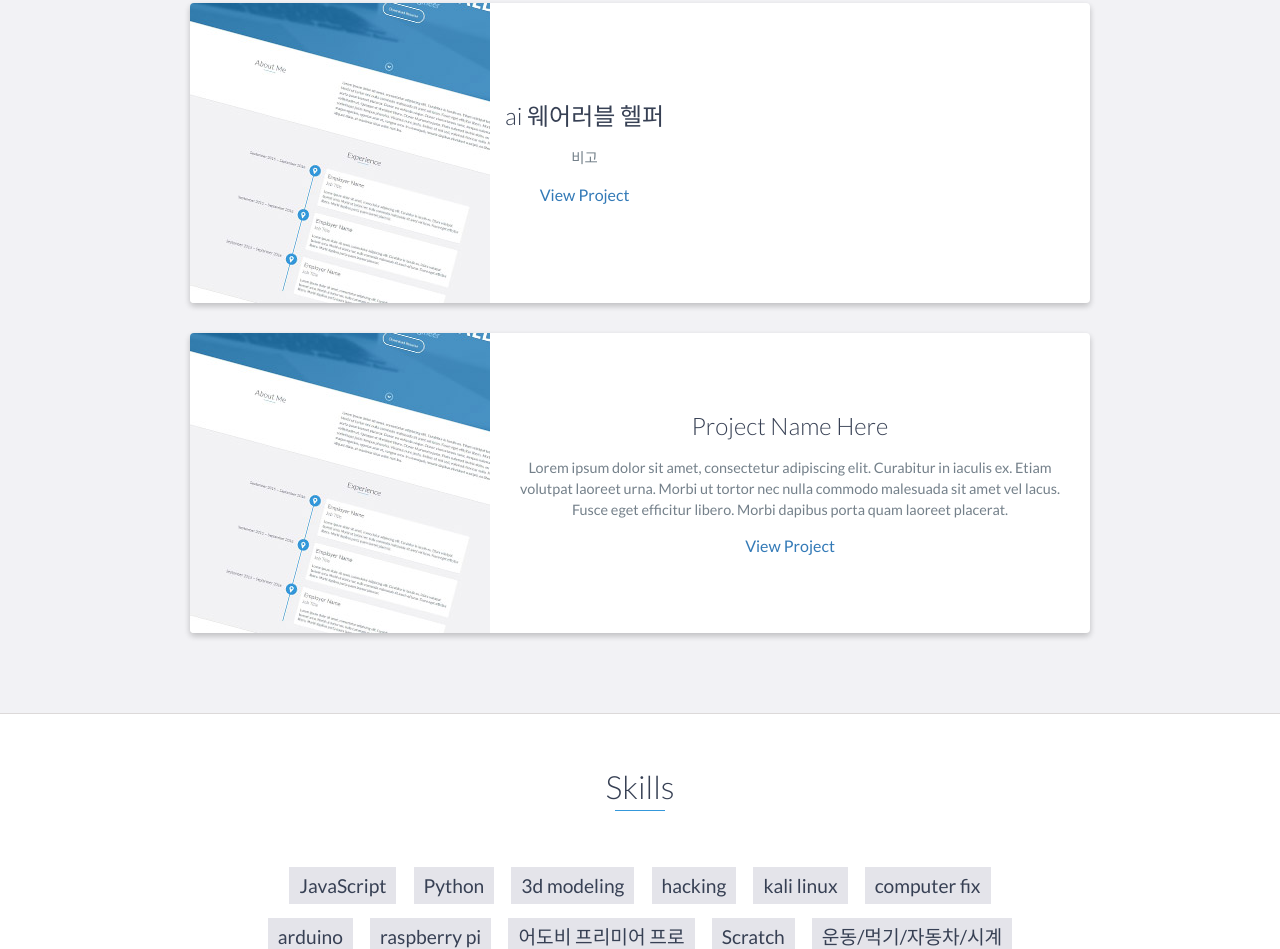
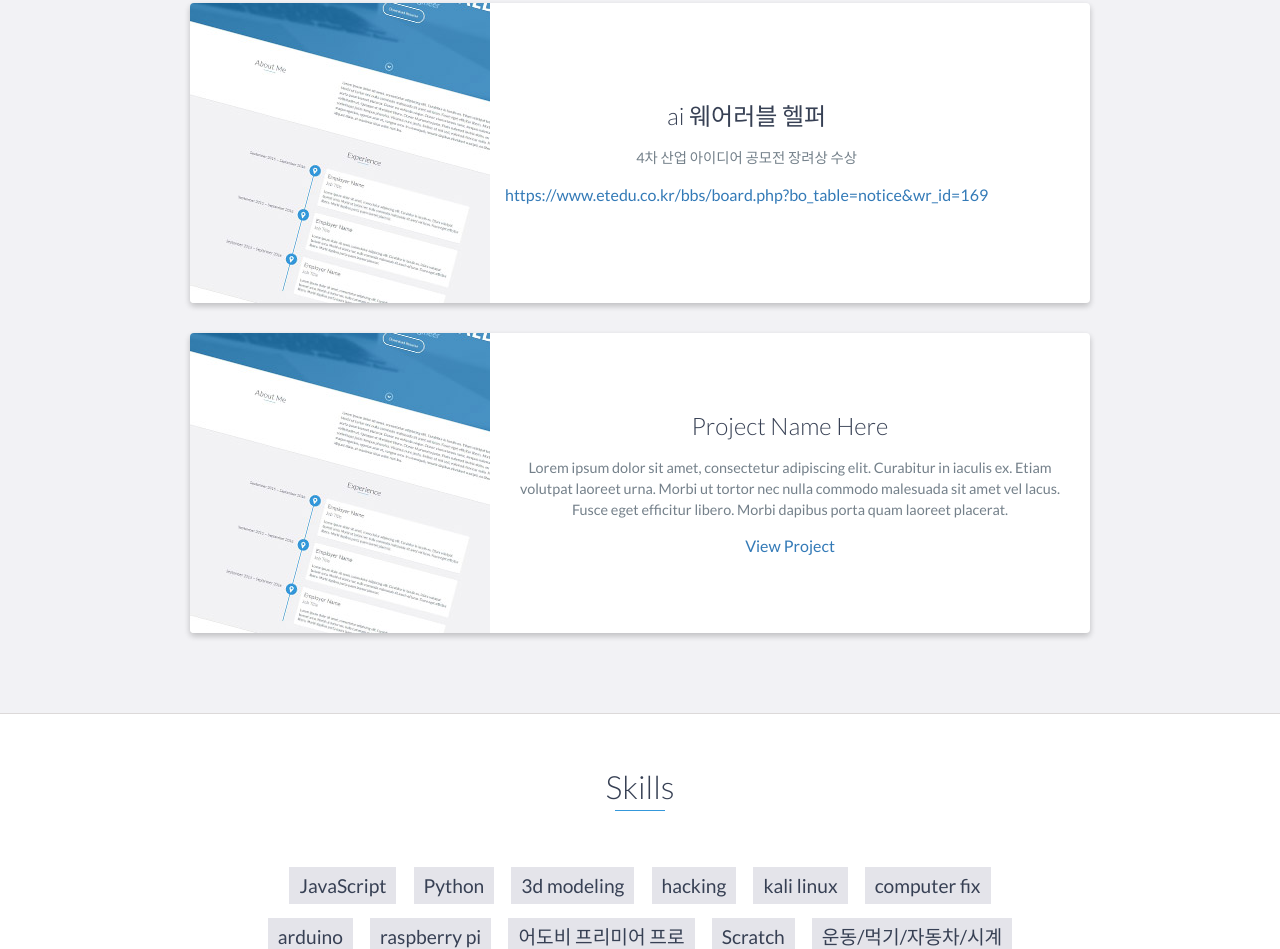
Before and after one commit to Gingimba/Gingimba.github.io, a website: page index.html in a window 1280 px wide. Shown: the part 2356-3305 px from the top of the page. Drawn offline with nearby package versions, Linux system fonts and the light colour scheme.

Commit message:
add my potpolio

```diff
--- a/index.html
+++ b/index.html
@@ -160,9 +160,9 @@
                     <div class="project-info">
                         <h3>ai 웨어러블 헬퍼</h3>
                         <p>
-                            비고
+                            4차 산업 아이디어 공모전 장려상 수상
                         </p>
-                        <a href="#">View Project</a>
+                        <a href="#">https://www.etedu.co.kr/bbs/board.php?bo_table=notice&wr_id=169</a>
                     </div>
                     <!-- End .project-info -->
                 </div>
```
